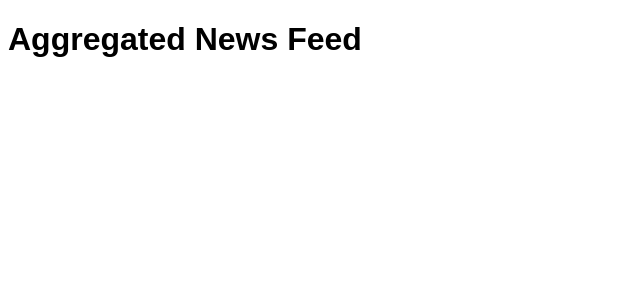
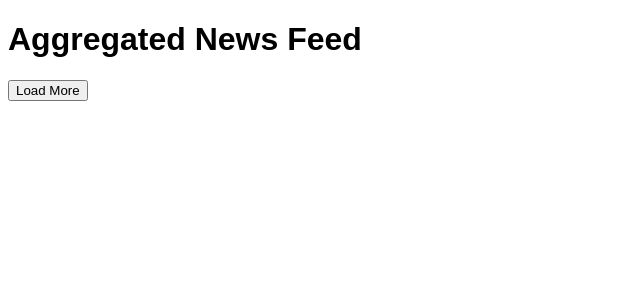
Before and after one commit to me-cfs/me-cfs.github.io, a Jekyll site: the page aggregated-news.html, which Jekyll copies as it is, in a window 1280 px wide. Shown: the top 300 px of the page, without its empty margins (0-640 px from the left). Built offline with Jekyll 4.4.1, drawn with Linux system fonts in a browser that asks for light colours.

Commit message:
Update aggregated-news.html

```diff
--- a/aggregated-news.html
+++ b/aggregated-news.html
@@ -9,5 +9,7 @@
     <h1>Aggregated News Feed</h1>
     <div id="news-container"></div>
     <script src="script.js"></script>
+    <div id="news-container"></div>
+<button id="load-more-button">Load More</button>
 </body>
 </html>
```
